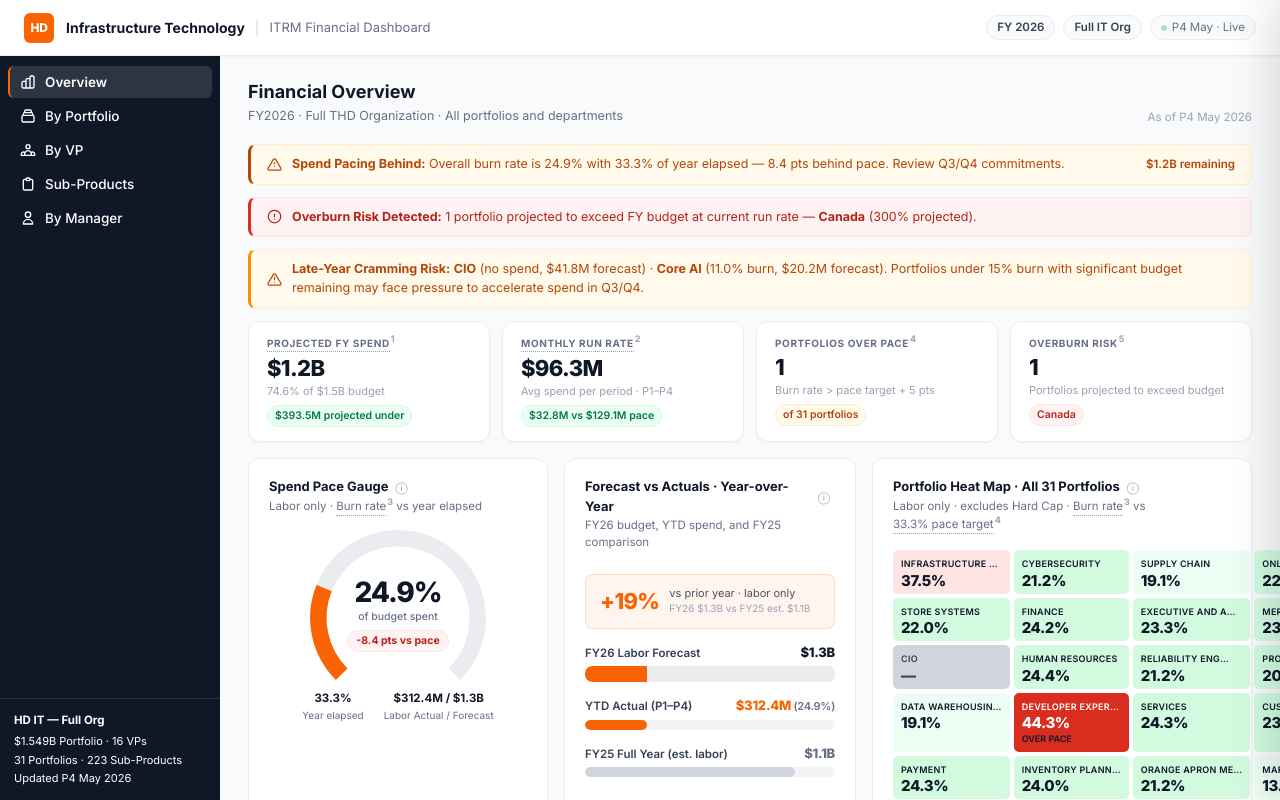
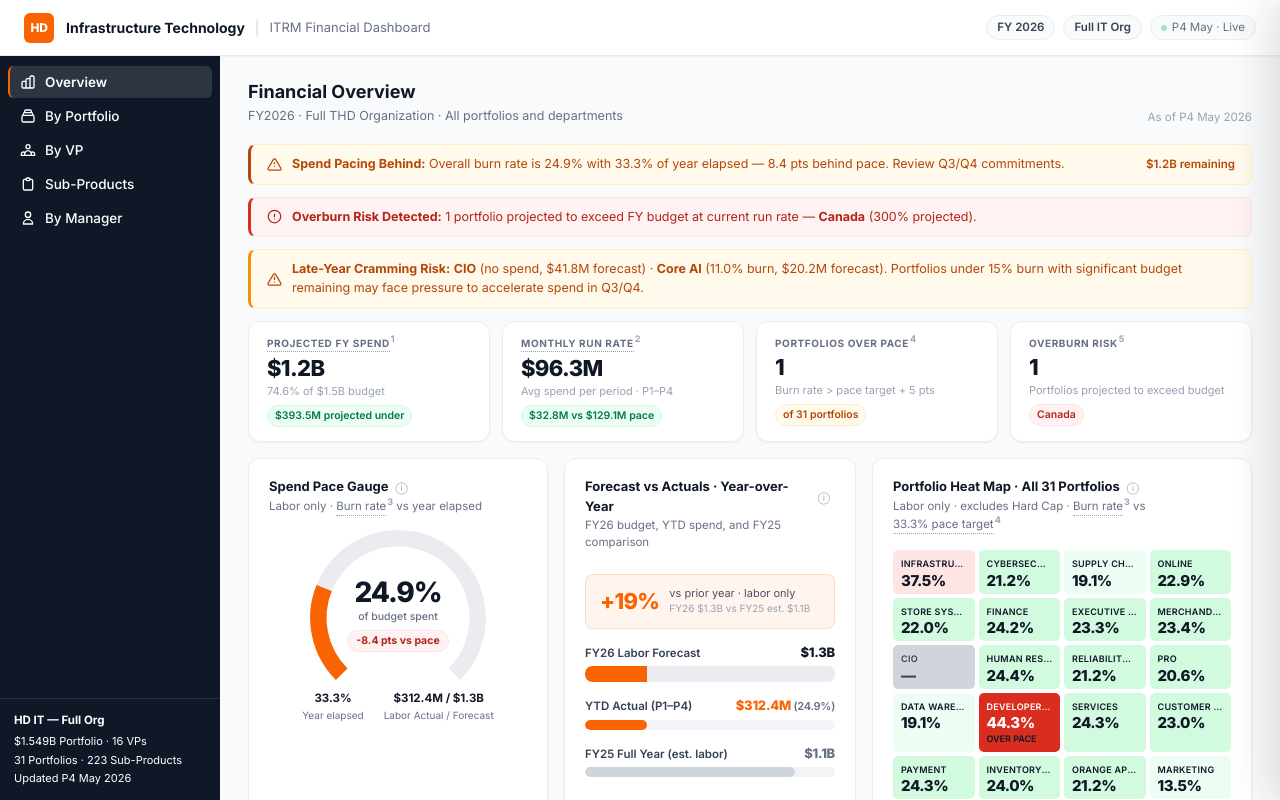
Before and after one commit to ktschoenberg/hd-itrm-dashboard, a plain HTML site: page index.html in a window 1280 px wide. Drawn offline with nearby package versions, Linux system fonts and the light colour scheme.

Commit message:
Fix heat map cell overflow with min-width:0 on grid cells

```diff
--- a/index.html
+++ b/index.html
@@ -191,7 +191,7 @@ td.mono{font-size:11px;color:var(--g500);font-family:monospace}
 
 /* Heat Map */
 .hm-grid{display:grid;grid-template-columns:repeat(4,1fr);gap:4px;margin-top:2px}
-.hm-cell{border-radius:5px;padding:7px 8px 6px;cursor:default;transition:opacity .1s}
+.hm-cell{border-radius:5px;padding:7px 8px 6px;cursor:default;transition:opacity .1s;min-width:0;overflow:hidden}
 .hm-cell:hover{opacity:.85}
 .hm-name{font-size:9px;font-weight:600;white-space:nowrap;overflow:hidden;text-overflow:ellipsis;margin-bottom:2px;text-transform:uppercase;letter-spacing:.03em}
 .hm-pct{font-size:15px;font-weight:800;letter-spacing:-.03em;line-height:1}
```
